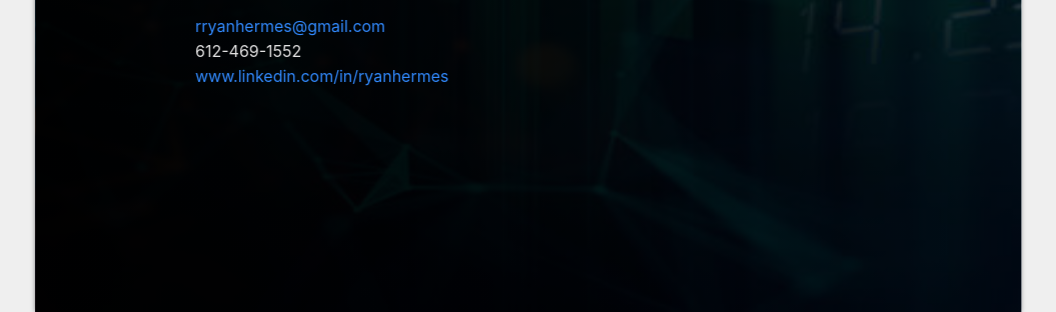
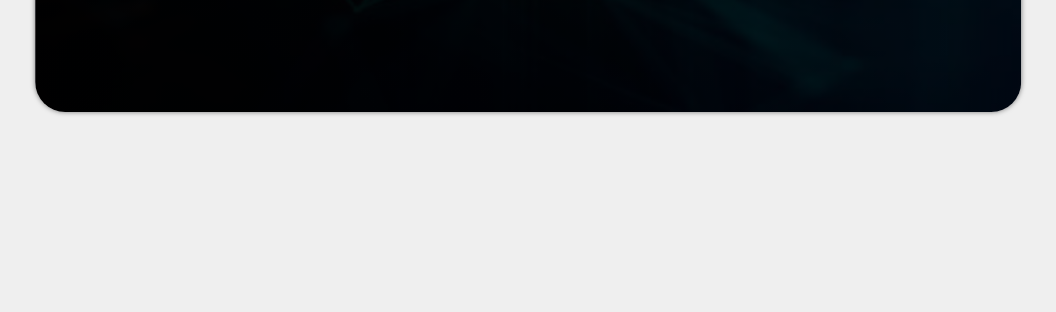
Before and after one commit to RyanHermesRCC/personal-website, a plain HTML site: page index.html in a window 1280 px wide. Shown: the part 538-850 px from the top of the page, without its empty margins (112-1168 px from the left). After the commit the page ends 800 px from the top, so only its background shows below. Drawn offline with Linux system fonts and the light colour scheme.

Commit message:
Update index.css

```diff
--- a/static/index.css
+++ b/static/index.css
@@ -15,11 +15,11 @@ html, body {
     justify-content: center;
     align-items: flex-start;
     flex-direction: column;
-    height: calc(100vh);
+    height: calc(75vh);
     margin: 0px 0px 0px 0px;
     width: 77vw;
     background-color: #000000;
-    /*/ border-radius: 30px; /*/
+    border-radius: 30px;
     transition: box-shadow 0.3s ease;
     box-shadow: 0 0 5px rgba(0, 0, 0, 0.5);
 
```
